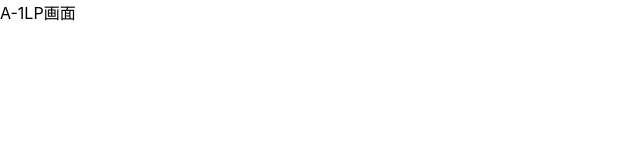
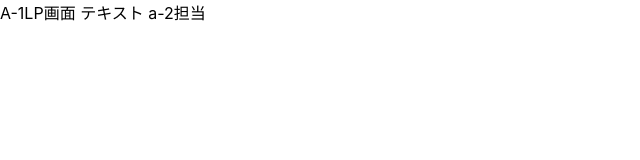
Before and after one commit to sugimoto-ecn/tomomin_front, a React (Create React App) app: page / in a window 1280 px wide. Shown: the top 160 px of the page, without its empty margins (0-640 px from the left). Built offline with nearby package versions, Linux system fonts and the light colour scheme.

Commit message:
a-2担当

```diff
--- a/src/views/LP.jsx
+++ b/src/views/LP.jsx
@@ -4,7 +4,7 @@ const LP = () => {
     console.log("LP")
     return (
         <div>
-            A-1LP画面
+            A-1LP画面 テキスト a-2担当
         </div>
     )
 }
```
Also changed, not shown: 1 other file (tests, documents, lock files or other folders).
